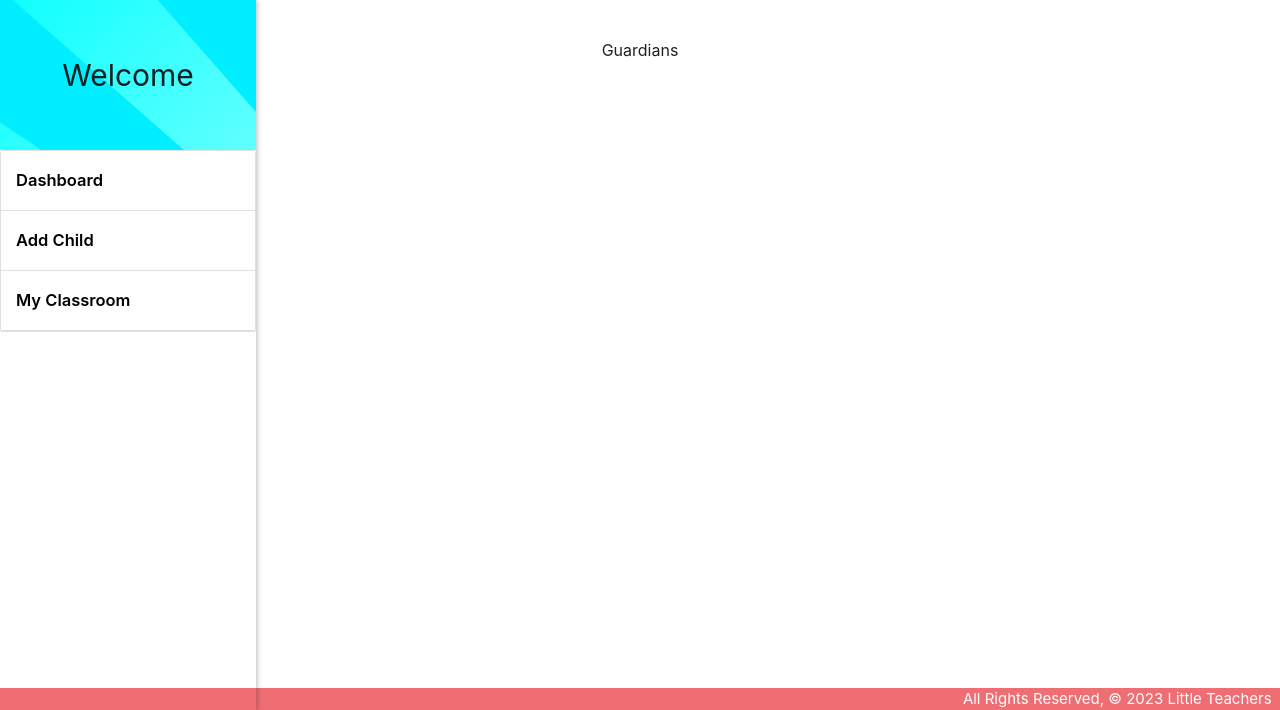
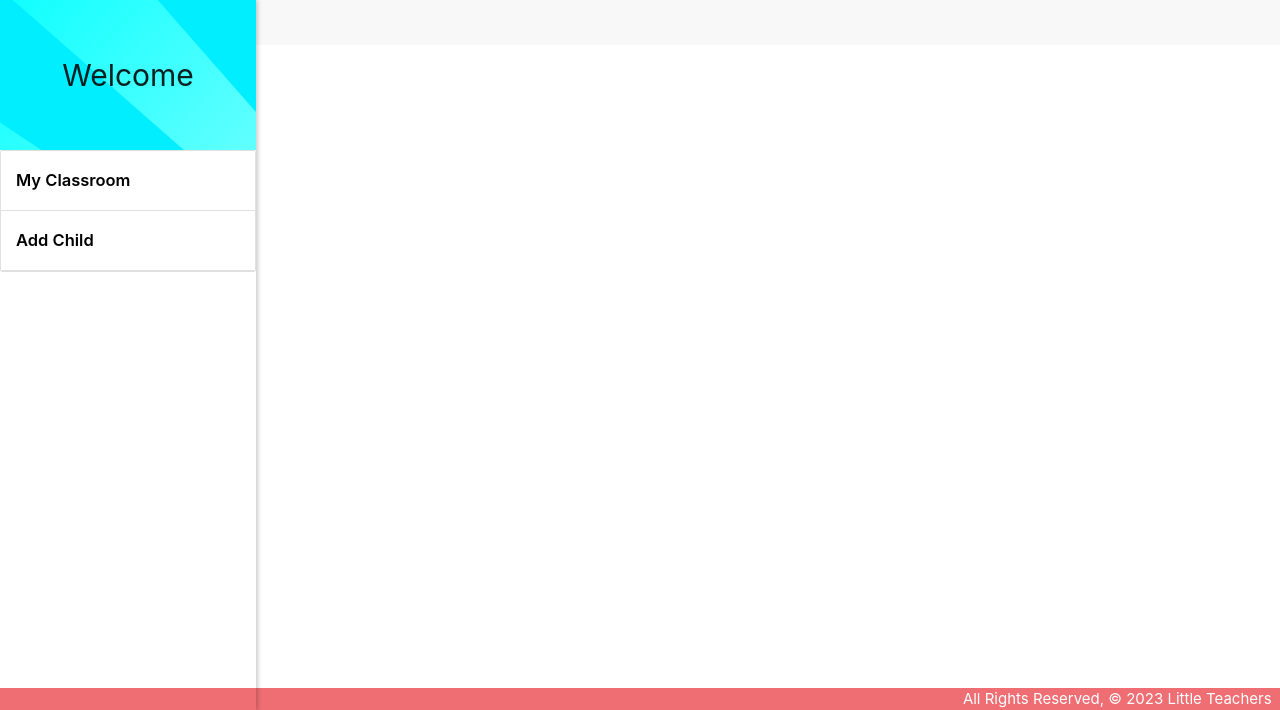
Before and after one commit to mar69287/little-learners, a Django app: template main_app/templates/Guardians/Index.html in a window 1280 px wide. Shown: the part 90-800 px from the top of the page. Run offline with Django 4.2, Linux system fonts and the light colour scheme; the template is opened without the code that fills it, so the values that code supplies are empty.

Commit message:
bugs fixed

```diff
--- a/main_app/templates/Guardians/Index.html
+++ b/main_app/templates/Guardians/Index.html
@@ -6,15 +6,12 @@
     <p style="font-size: 2rem;">Welcome</p>
   </div>
   <div class="collection">
-    <a href="{% url 'dashboard' %}">Dashboard</a>
+    <a href="{% url 'dashboard' %}">My Classroom</a>
     <a href="{% url 'children_create' %}">Add Child</a>
-    <a href="{% url 'dashboard' %}">My Classroom</a>
   </div>
 </div>
 
-<section class="main">
-  <h1>Guardians</h1>
-
+<section class="teacher-content">
   {% for guardian in guardians %}
   <a href="{% url 'guardians_detail' guardian.id %}">
       <div class="card">
```
